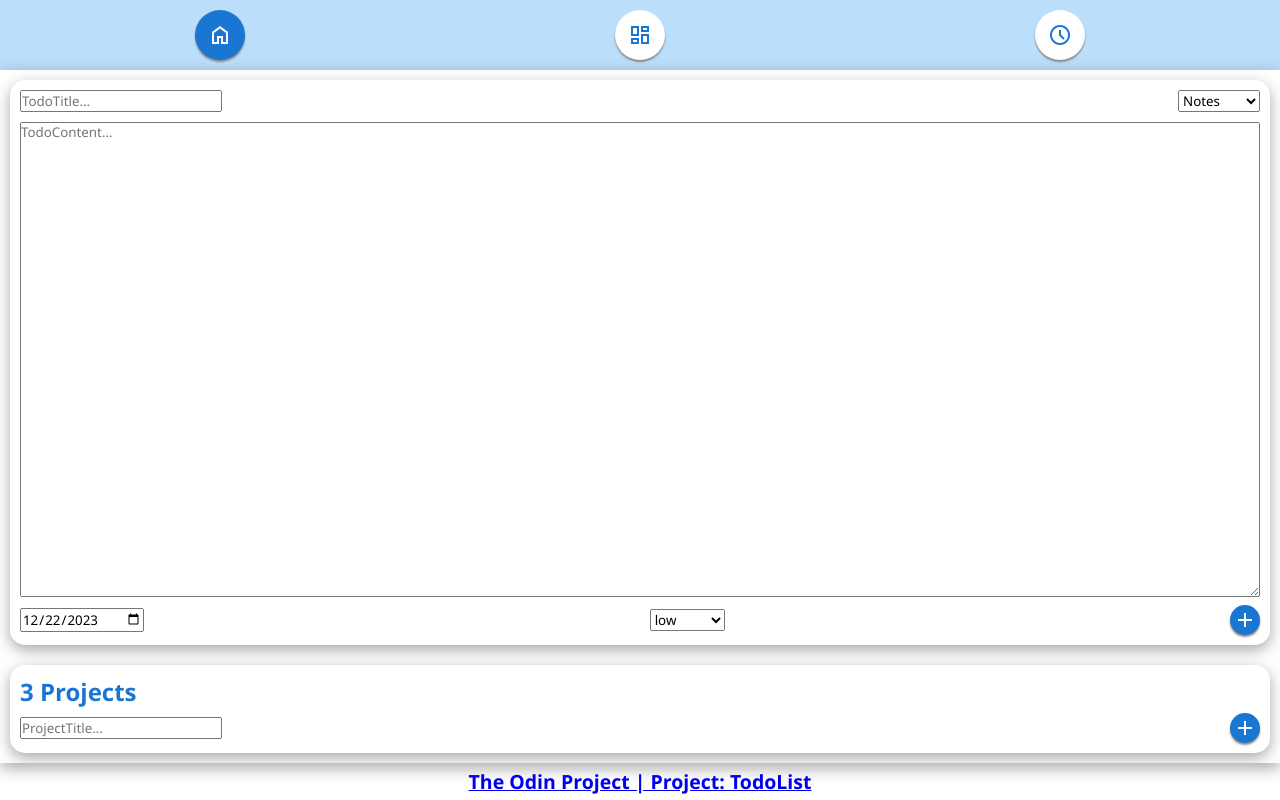
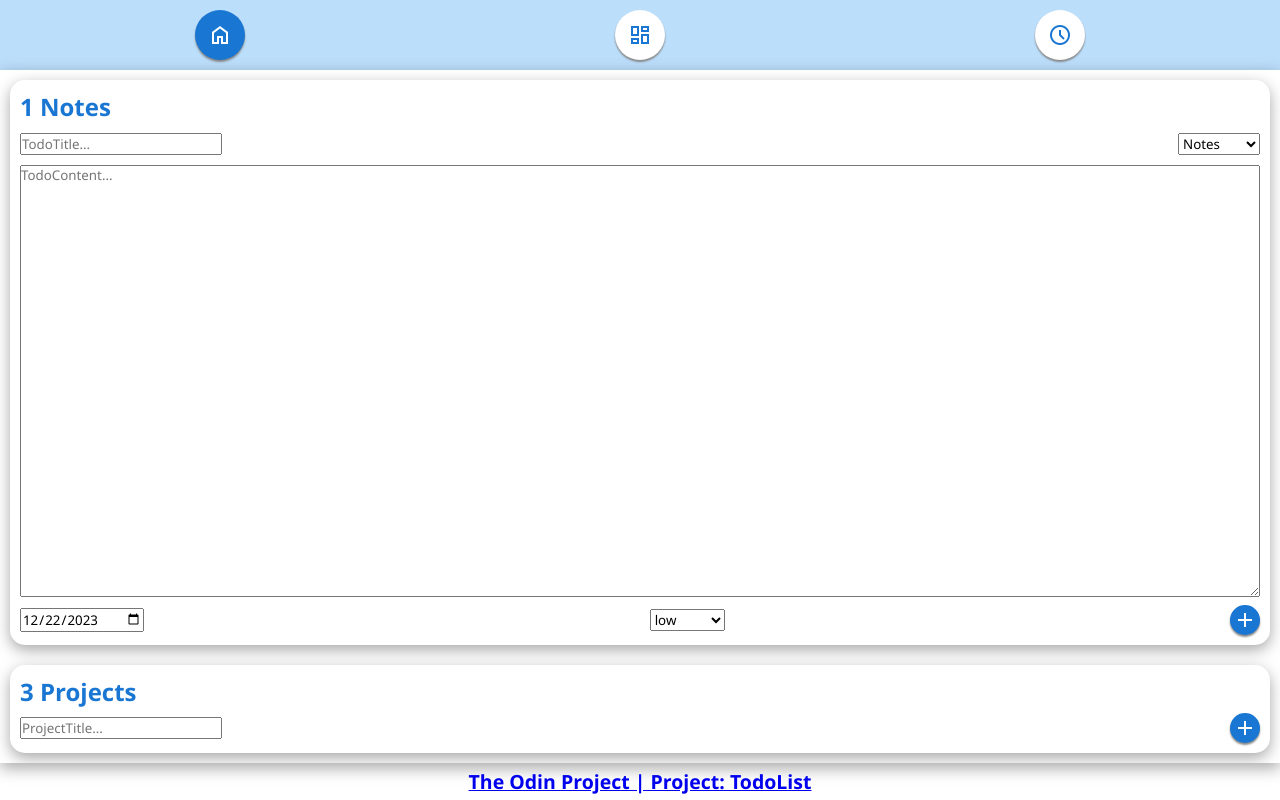
Before and after one commit to CyprianESPI/odin-todolist, a website built with webpack: page src/index.html in a window 1280 px wide. Built offline with nearby package versions, Linux system fonts and the light colour scheme.

Commit message:
Display todo items count in home page

```diff
--- a/src/components/todoUi.js
+++ b/src/components/todoUi.js
@@ -12,9 +12,25 @@ class TodoUi {
         const container = document.createElement("div");
         container.className = "card todo";
 
+        // Display How many todos are present in a given project
+        const title = document.createElement("div");
+        if (TodoUi.HOME_PROJECT === "Notes") {
+            title.innerHTML =
+                `<h2>
+                ${Object.keys(db.data["Notes"].todos).length} Notes
+                </h2>`;
+        }
+        else {
+            title.innerHTML =
+                `<h2>
+                ${Object.keys(db.data["Projects"][TodoUi.HOME_PROJECT].todos).length} ${TodoUi.HOME_PROJECT}
+                </h2>`;
+        }
+        if (homePage)
+            container.appendChild(title);
+
         // Header
         const header = document.createElement("div");
-        header.className = "todoHeader";
 
         const inputTitle = document.createElement("input");
         inputTitle.type = "text";
@@ -79,9 +95,9 @@ class TodoUi {
                 else {
                     delete db.data["Projects"][projectTitle].todos[this.todo.title];
                 }
-                db.save();
-                refreshUi();
             }
+            db.save();
+            refreshUi();
         });
 
 
--- a/src/styles.css
+++ b/src/styles.css
@@ -142,5 +142,5 @@ button {
 
 .card.todo {
     display: grid;
-    grid-template-rows: auto 1fr auto;
+    grid-template-rows: auto auto 1fr auto;
 }
```
